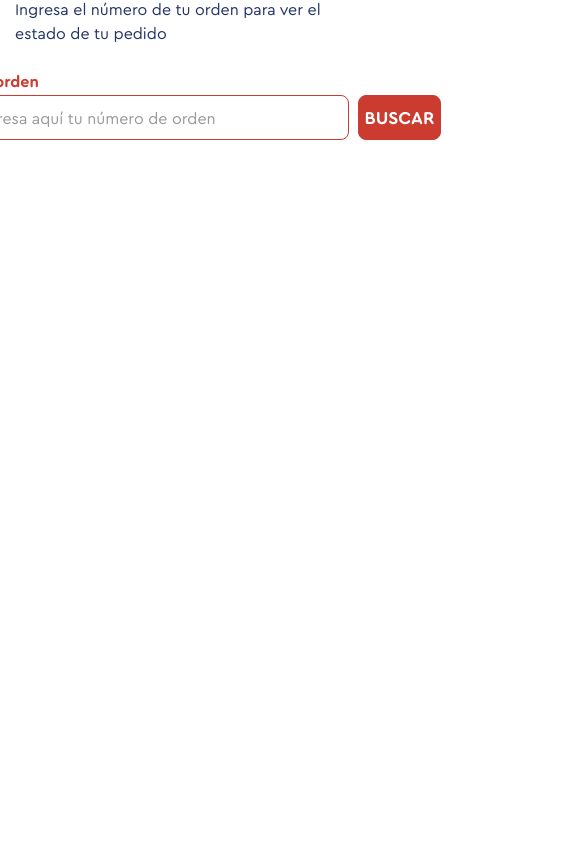
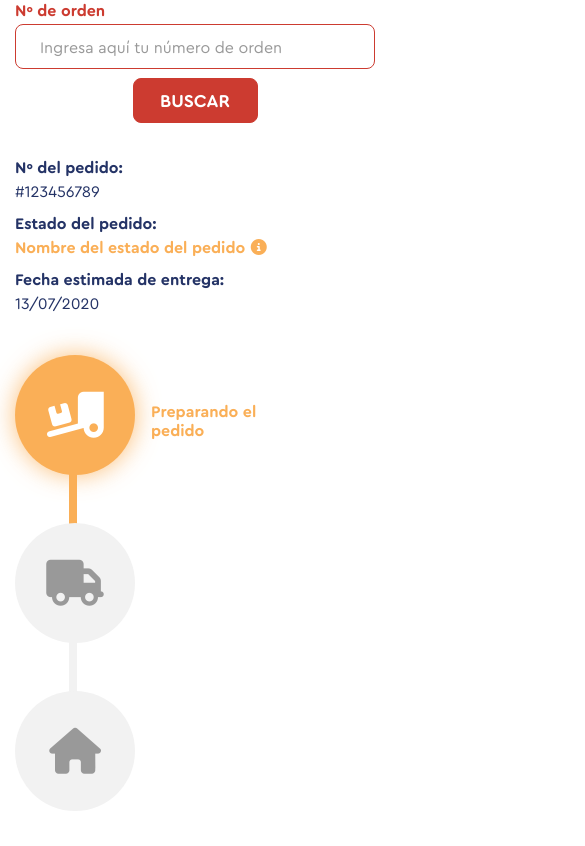
Before and after one commit to sebasyc/tracking.github.io, a plain HTML site: page index.html in a window 390 px wide. Shown: the part 238-1084 px from the top of the page, 585 px wide, since content can reach past the window. Before the commit the page ends 844 px from the top, so only its background shows below. Drawn offline with nearby package versions, Linux system fonts and the light colour scheme.

Commit message:
Ajustes en vista mobile

```diff
--- a/index.html
+++ b/index.html
@@ -34,7 +34,7 @@
 					<button>Buscar</button>
 				</div>
 			</form>
-			<div class="tracking-info">
+			<div class="tracking-info active-delivery preparing">
 				<!-- --------------- Clases despacho a domicilio ---------------
 				class="tracking-info active-delivery" muestra el contenedor de la información del pedido.
 				class="tracking-info active-delivery canceled": pedido cancelado
--- a/scss/style.scss
+++ b/scss/style.scss
@@ -43,11 +43,23 @@ body {
 			font-size: 2em;
 			color: $blue;
 			font-family: $cera-round-900;
+			@media (max-width: 768px) {
+				text-align: center;
+			}
+			@media (max-width: 480px) {
+				font-size: 1.5em;
+			}
 		}
 		p {
 			padding: 0;
 			font-size: 1em;
 			color: $blue;
+			@media (max-width: 768px) {
+				text-align: center;
+			}
+			@media (max-width: 480px) {
+				font-size: .875em;
+			}
 		}
 	}
 	.input-tracking {
@@ -55,7 +67,16 @@ body {
 		justify-content: center;
 		align-items: flex-end;
 		padding: 1.5em 0 0;
+		@media (max-width: 768px) {
+			flex-direction: column;
+			align-items: center;
+			justify-content: center;
+			padding: 1em 0 0;
+		}
 		&__txt {
+			@media (max-width: 480px) {
+				width: 100%;
+			}
 			label {
 				display: block;
 				margin: 0 0 .15em;
@@ -71,8 +92,12 @@ body {
 				border: 1px solid $red;
 				border-radius: 8px;
 				transition: .3s;
+				appearance: none;
 				@include placeholder {
 					color: #999999;
+				}
+				@media (max-width: 480px) {
+					width: 100%;
 				}
 				&:focus {
 					box-shadow: 0 0 0 5px rgba(204,59,48,.2);
@@ -92,6 +117,10 @@ body {
 			font-family: $cera-round-700;
 			text-transform: uppercase;
 			transition: .3s;
+			@media (max-width: 768px) {
+				margin-top: .5em;
+				margin-left: 0;
+			}
 			&:hover {
 				background-color: $blue;
 				border-color: $blue;
@@ -108,15 +137,37 @@ body {
 		visibility: hidden;
 		top: -50px;
 		transition: .5s;
+		@media (max-width: 768px) {
+			padding: 1.5em 0 0;
+		}
 		&__list {
 			display: flex;
 			justify-content: center;
+			@media (max-width: 991px) {
+				flex-direction: column;
+			}
 			ul {
 				display: flex;
 				align-items: center;
 				padding: 0 1.5em;
+				@media (max-width: 1199px) {
+					padding: 0 1em;
+				}
+				@media (max-width: 991px) {
+					padding: .5em 0 0;
+				}
+				@media (max-width: 480px) {
+					flex-direction: column;
+					align-items: flex-start;
+				}
 				li {
 					color: $blue;
+					@media (max-width: 1199px) {
+						font-size: .875em;
+					}
+					@media (max-width: 768px) {
+						font-size: 1em;
+					}
 					&:first-child {
 						padding-right: .5em;
 						font-family: $cera-round-700;
@@ -140,9 +191,17 @@ body {
 			display: flex;
 			justify-content: center;
 			padding: 2.5em 0 0;
+			@media (max-width: 768px) {
+				flex-direction: column;
+			}
 			.status-col {
 				position: relative;
 				padding: 0 5em;
+				@media (max-width: 768px) {
+					display: flex;
+					align-items: center;
+					padding: 0 0 3em;
+				}
 				&__circle {
 					position: relative;
 					display: flex;
@@ -166,6 +225,10 @@ body {
 					color: #999999;
 					text-align: center;
 					font-family: $cera-round-700;
+					@media (max-width: 768px) {
+						text-align: left;
+						margin-left: 1em;
+					}
 				}
 				&--canceled, &--first, &--second, &--first-store {
 					.status-col {
@@ -178,6 +241,14 @@ body {
 								background-color: #F2F2F2;
 								right: -170px;
 								@include center-y;
+								@media (max-width: 768px) {
+									width: 8px;
+									height: 100px;
+									right: 0;
+									left: 45%;
+									top: auto;
+									bottom: -75px;
+								}
 							}
 						}
 					}
```
Also changed, not shown: css/style.css, css/style.min.css, 2 other files.
